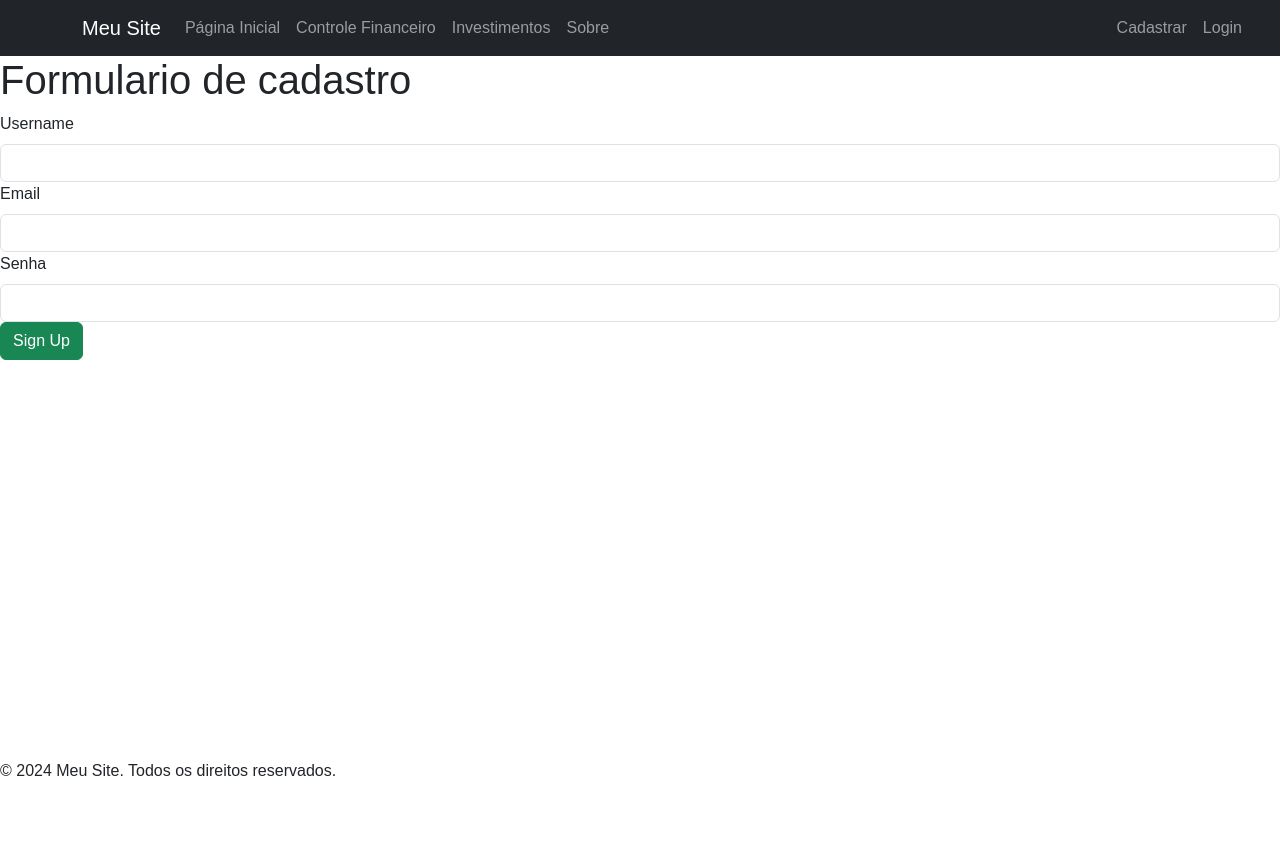
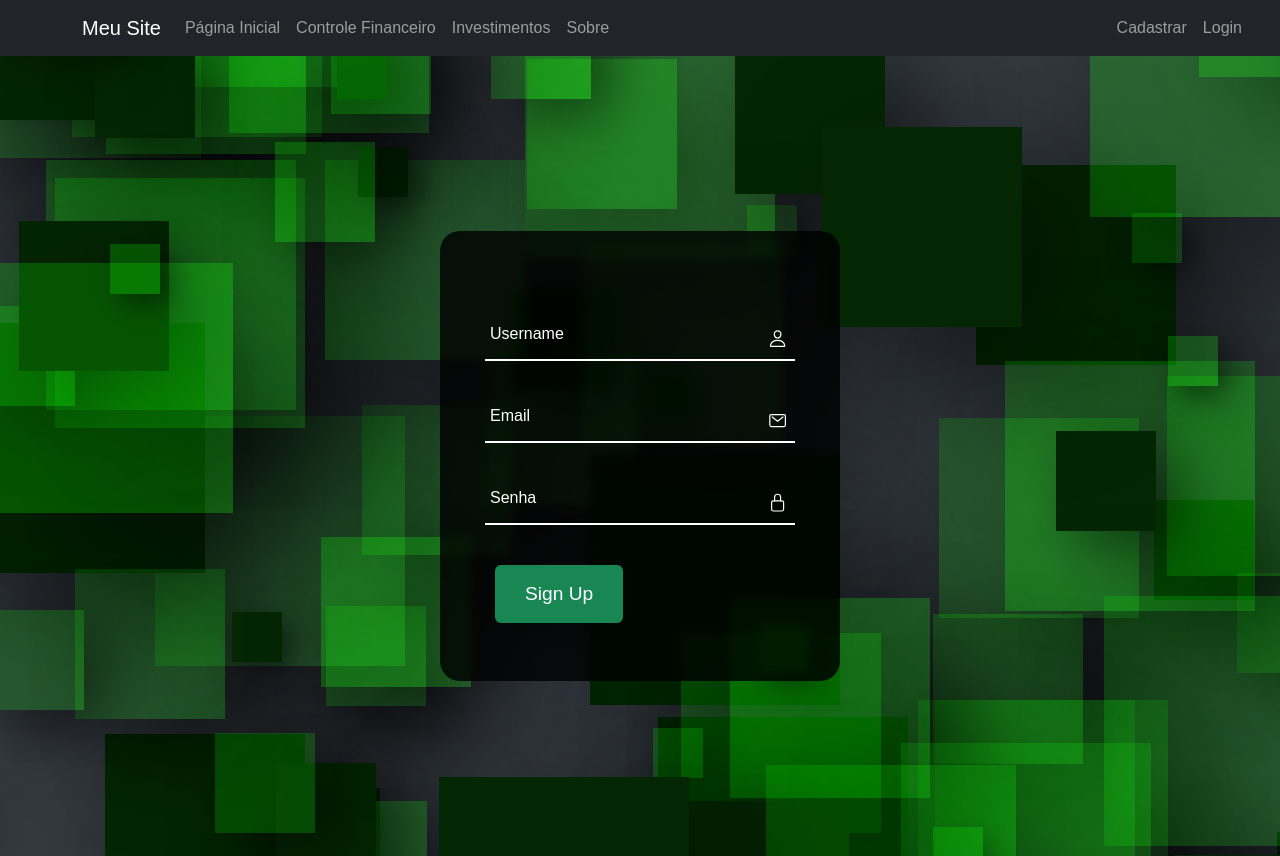
Before and after one commit to ParaQueNome/projeto_4sm_fatec_2024, a Flask app: page /auth/cadastro in a window 1280 px wide. Before the commit the page ends 776 px from the top, so only its background shows below. Run offline with Flask 3, Linux system fonts and the light colour scheme; some libraries are stand-ins or nearby versions.

Commit message:
mensagem de erro e frontend

```diff
--- a/Codificacao/app/forms/authForm.py
+++ b/Codificacao/app/forms/authForm.py
@@ -20,17 +20,20 @@ class AuthenticationForm(FlaskForm):
             raise ValidationError('Nome de usuário deve conter pelo menos 4 caracteres e não pode ser apenas números.')
 
     def validate_password(self, password):
-        if len(password.data) < 8 or not re.search(r'[!@#$%^&*(),.?":{}|<>]', password.data):
-            raise ValidationError('Senha deve ter pelo menos 8 caracteres e conter pelo menos um caractere especial.')
+        if len(password.data) < 8:
+            raise ValidationError('Senha menor que 8 caracteres')
+        if not re.search(r'[!@#$%^&*(),.?":{}|<>]', password.data):
+            raise ValidationError('A senha deve conter caractere especial.')
+
 
     def validate_email(self, email):
         conexao = Conexao(Config(),"Financia")
         conexaoRepository = ConexaoRepository(conexao)
         data = {"email": email.data}
         result = conexaoRepository.select("usuario", **data)
-        if(result):
+        if result:
             raise ValidationError('Email já cadastrado')
         if not re.search(r'@', email.data):
             raise ValidationError('Email deve conter "@".')
-        if len(email) < 5:
+        if len(email.data) < 5:
             raise ValidationError('Email inválido')
--- a/Codificacao/app/static/css/cssgeral.css
+++ b/Codificacao/app/static/css/cssgeral.css
@@ -16,7 +16,7 @@ section{
     justify-content: center;
     align-items: center;
     min-height: 100vh;
-    width: 100%;
+    width: 100vw;
     background-position: center;
     background-size: cover;
     z-index: 2;
@@ -26,16 +26,17 @@ section{
     width: 400px;
     height: 450px;
     background: transparent;
-    border: 2px solid rgba(255,255,255,0.5);
     border-radius: 20px;
     backdrop-filter: blur(5px);
     display: flex;
     justify-content: center;
     align-items: center;
     opacity: 100%;
+    background-color: rgba(0, 0, 0, 0.801);
+
 
 }
-h2{
+.form-box h2{
     font-size: 2em;
     color: #fff;
     text-align: center;
@@ -126,14 +127,14 @@ h2{
 }
 .animacao {
   position: absolute;
-  width: 100vw;
-  height: 100vh;
+  width: 100%;
+  height: 100%;
   overflow: hidden;
   display: flex;
   justify-content: center;
   align-items: center;
   z-index: 1;
-  background-color: black;
+  background-color: #343a40;
 }
 .animacao .block {
   position: absolute;
@@ -149,27 +150,21 @@ h2{
   background: #042603;
 }
 .animacao .block:nth-child(3n + 2) {
-  background: #0CBF06;
+  background: #0cbf063d;
 }
 .animacao .block:nth-child(3n + 3) {
-  background: #0DF205;
+  background: #0df2053b;
 }
 .animacao button {
   position: relative;
   z-index: 1;
   margin: 10px;
   border: none;
-  background: #fff;
   font-size: 1.2em;
   cursor: pointer;
   padding: 15px 30px;
   box-shadow: 10px 10px 30px rgba(0, 0, 0, 0.25);
 }
-
-footer{
-    position: absolute;
-    bottom: 1px;
-    opacity: 100%;
-    width: 100%;
-    z-index: 2;
+.error{
+    color: red;
 }
--- a/Codificacao/app/templates/auth/cadastro.html
+++ b/Codificacao/app/templates/auth/cadastro.html
@@ -1,47 +1,99 @@
 {% extends 'base.html' %}
 
+{% block title %}Cadastro{% endblock %}
+{% block content %}
 
-{%block title%}Cadastro{%endblock%}
-{%block content%}
-    <h1>Formulario de cadastro</h1>
-
+<div class="animacao">
+    <section>
+        <div class="form-box">
+            <div class="form-value">
                 <form method="POST">
                     {{ form.csrf_token }}
-        <div class="form-group">
-            {{ form.username.label(class="form-label") }}
-            {{ form.username(class="form-control") }}
-            {% if form.username.errors %}
-                <ul class="errors">
+                    <div class="inputbox">
+                        <ion-icon name="person-outline"></ion-icon>
+                        {{ form.username.label}}
+                        {{ form.username}}
+                    </div>
                     {% for error in form.username.errors %}
-                        <li>{{ error }}</li>
+                            <span class="error">{{ error }}</span>
                     {% endfor %}
-                </ul>
-            {% endif %}
+                    <div class="inputbox">
+                        <ion-icon name="mail-outline"></ion-icon>
+                        {{ form.email.label}}
+                        {{ form.email}}
                     </div>
-        <div class="form-group">
-            {{ form.email.label(class="form-label") }}
-            {{ form.email(class="form-control") }}
-            {% if form.email.errors %}
-                <ul class="errors">
                     {% for error in form.email.errors %}
-                        <li>{{ error }}</li>
+                            <span class="error">{{ error }}</span>
                     {% endfor %}
-                </ul>
-            {% endif %}
+                    <div class="inputbox">
+                        <ion-icon name="lock-closed-outline"></ion-icon>
+                        {{ form.password.label}}
+                        {{ form.password}}
                     </div>
-        <div class="form-group">
-            {{ form.password.label(class="form-label") }}
-            {{ form.password(class="form-control") }}
-            {% if form.password.errors %}
-                <ul class="errors">
                     {% for error in form.password.errors %}
-                        <li>{{ error }}</li>
+                            <p class="error">{{ error }}</p>
                     {% endfor %}
-                </ul>
-            {% endif %}
-        </div>
                     <button type="submit" class="btn btn-success">Sign Up</button>
                 </form>
+            </div>
+        </div>
+    </section>
+</div>
+<script type="module" src="https://unpkg.com/ionicons@5.5.2/dist/ionicons/ionicons.esm.js"></script>
+<script nomodule src="https://unpkg.com/ionicons@5.5.2/dist/ionicons/ionicons.js"></script>
+<script
+src="https://cdnjs.cloudflare.com/ajax/libs/animejs/3.2.1/anime.min.js"
+integrity="sha512-z4OUqw38qNLpn1libAN9BsoDx6nbNFio5lA6CuTp9NlK83b89hgyCVq+N5FdBJptINztxn1Z3SaKSKUS5UP60Q=="
+crossorigin="anonymous"
+referrerpolicy="no-referrer"
+></script>
+<script>
+    document.addEventListener("DOMContentLoaded", function() {
+        const inputFields = document.querySelectorAll('.inputbox input');
+        inputFields.forEach(function(input) {
+            if (input.value !== '') {
+                input.parentNode.querySelector('label').classList.add('hidden');
+            }
 
+            input.addEventListener('focus', function() {
+                this.parentNode.querySelector('label').classList.add('hidden');
+                generate(); circle()
+            });
+            input.addEventListener('blur', function() {
+                if (this.value === '') {
+                    this.parentNode.querySelector('label').classList.remove('hidden');
+                }
+            });
+        });
+    });
+</script>
+<script>
+let container = document.querySelector(".animacao");
+for (var i = 0; i <= 80; i++) {
+  let blocks = document.createElement("div");
+  blocks.classList.add("block");
+  container.appendChild(blocks);
+}
 
-{%endblock%}
+function circle() {
+  let circleBtn = document.querySelector(".circleBtn");
+  container.classList.toggle("circle");
+}
+
+function generate() {
+  anime({
+    targets: ".block",
+    translateX: function () {
+      return anime.random(-700, 700);
+    },
+    translateY: function () {
+      return anime.random(-500, 500);
+    },
+    scale: function () {
+      return anime.random(1, 5);
+    },
+  });
+}
+generate();
+</script>
+{% endblock %}
```
Also changed, not shown: Codificacao/app/templates/auth/login.html (+12 -12 lines). Lines whose indentation alone changed are shown as unchanged.
